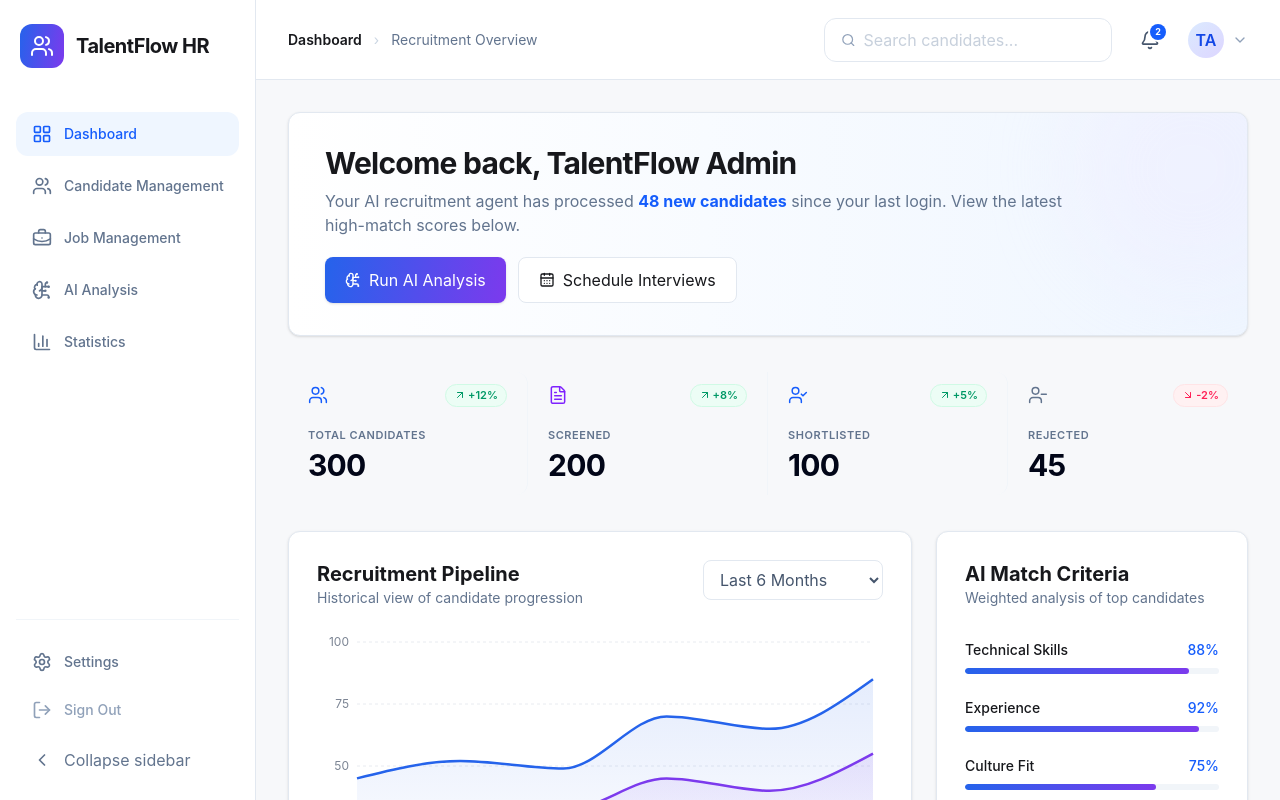
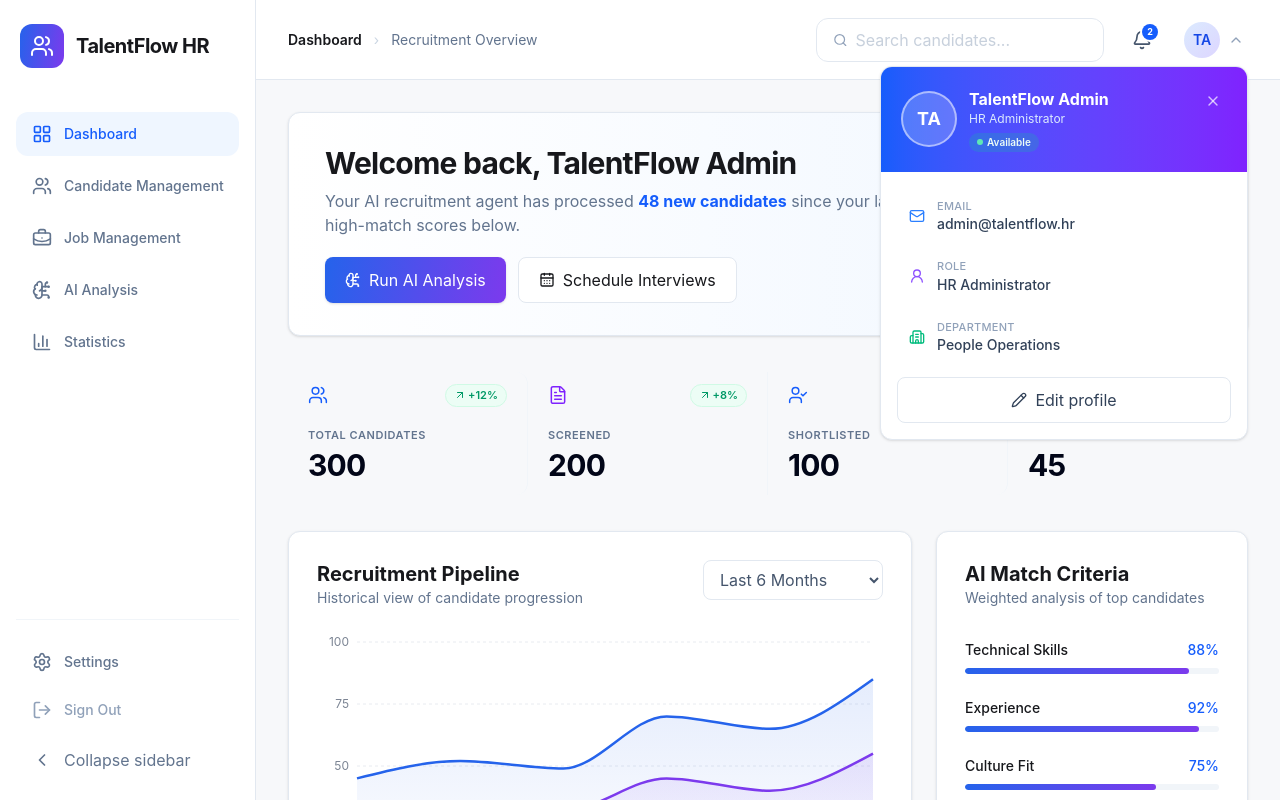
Before and after one commit to Ani-Manjg/hr-recruitment-platform, a React (Vite) app: page / in a window 1280 px wide. Both pictures are taken after a click on the button "TA". Shown: the top 800 px of the page. Built offline with nearby package versions, Linux system fonts and the light colour scheme.

Commit message:
feat: add profile management popover

```diff
--- a/src/components/layout/Topbar.tsx
+++ b/src/components/layout/Topbar.tsx
@@ -1,4 +1,4 @@
-import { Bell, Check, CheckCheck, ChevronDown, Menu, Search, Trash2 } from 'lucide-react'
+import { Bell, Building2, Check, CheckCheck, ChevronDown, Mail, Menu, Pencil, Save, Search, Trash2, UserRound, X } from 'lucide-react'
 import { useEffect, useRef, useState } from 'react'
 import { useLocation } from 'react-router-dom'
 
@@ -19,6 +19,20 @@ type Notification = {
   read: boolean
 }
 
+type Profile = {
+  name: string
+  email: string
+  role: string
+  department: string
+}
+
+const defaultProfile: Profile = {
+  name: 'TalentFlow Admin',
+  email: 'admin@talentflow.hr',
+  role: 'HR Administrator',
+  department: 'People Operations',
+}
+
 const initialNotifications: Notification[] = [
   { id: 1, title: 'New candidate application', message: 'A new candidate has applied for an open position.', time: '5 min ago', read: false },
   { id: 2, title: 'Interview reminder', message: 'You have an upcoming interview scheduled for today.', time: '1 hour ago', read: false },
@@ -29,12 +43,27 @@ export default function Topbar({ onMenu }: { onMenu: () => void }) {
   const { pathname } = useLocation()
   const [notifications, setNotifications] = useState(initialNotifications)
   const [notificationsOpen, setNotificationsOpen] = useState(false)
+  const [profileOpen, setProfileOpen] = useState(false)
+  const [editingProfile, setEditingProfile] = useState(false)
+  const [profile, setProfile] = useState<Profile>(() => {
+    try { return JSON.parse(localStorage.getItem('talentflow-profile') ?? '') as Profile }
+    catch { return defaultProfile }
+  })
+  const [profileDraft, setProfileDraft] = useState(profile)
   const notificationRef = useRef<HTMLDivElement>(null)
+  const profileRef = useRef<HTMLDivElement>(null)
   const unreadCount = notifications.filter(notification => !notification.read).length
+  const initials = profile.name.split(' ').filter(Boolean).slice(0, 2).map(part => part[0]).join('').toUpperCase() || 'TA'
+  const profileIsValid = profileDraft.name.trim().length > 1 && /^[^\s@]+@[^\s@]+\.[^\s@]+$/.test(profileDraft.email.trim())
 
   useEffect(() => {
     function closeOnOutsideClick(event: MouseEvent) {
       if (notificationRef.current && !notificationRef.current.contains(event.target as Node)) setNotificationsOpen(false)
+      if (profileRef.current && !profileRef.current.contains(event.target as Node)) {
+        setProfileOpen(false)
+        setEditingProfile(false)
+        setProfileDraft(profile)
+      }
     }
     function closeOnEscape(event: KeyboardEvent) {
       if (event.key === 'Escape') setNotificationsOpen(false)
@@ -45,10 +74,18 @@ export default function Topbar({ onMenu }: { onMenu: () => void }) {
       document.removeEventListener('mousedown', closeOnOutsideClick)
       document.removeEventListener('keydown', closeOnEscape)
     }
-  }, [])
+  }, [profile])
 
   function markAsRead(id: number) {
     setNotifications(items => items.map(item => item.id === id ? { ...item, read: true } : item))
+  }
+
+  function saveProfile() {
+    if (!profileIsValid) return
+    const next = { ...profileDraft, name: profileDraft.name.trim(), email: profileDraft.email.trim() }
+    setProfile(next)
+    localStorage.setItem('talentflow-profile', JSON.stringify(next))
+    setEditingProfile(false)
   }
 
   return <header className="sticky top-0 z-20 flex h-16 items-center justify-between border-b border-slate-200 bg-white/95 px-4 backdrop-blur sm:px-6 lg:h-20 lg:px-8">
@@ -61,7 +98,7 @@ export default function Topbar({ onMenu }: { onMenu: () => void }) {
     <div className="flex items-center gap-3 lg:gap-5">
       <label className="hidden h-11 w-56 items-center gap-2 rounded-xl border border-slate-200 px-4 text-slate-400 lg:flex xl:w-72"><Search className="size-4" /><input className="w-full bg-transparent text-sm outline-none" placeholder="Search candidates..." /></label>
       <div className="relative" ref={notificationRef}>
-        <button onClick={() => setNotificationsOpen(open => !open)} aria-label={`Notifications${unreadCount ? `, ${unreadCount} unread` : ''}`} aria-expanded={notificationsOpen} className="relative rounded-lg p-2 text-slate-600 transition hover:bg-slate-100">
+        <button onClick={() => { setNotificationsOpen(open => !open); setProfileOpen(false); setEditingProfile(false) }} aria-label={`Notifications${unreadCount ? `, ${unreadCount} unread` : ''}`} aria-expanded={notificationsOpen} className="relative rounded-lg p-2 text-slate-600 transition hover:bg-slate-100">
           <Bell className="size-5" />
           {unreadCount > 0 && <span className="absolute right-0.5 top-0.5 grid min-h-4 min-w-4 place-items-center rounded-full bg-blue-600 px-1 text-[9px] font-bold text-white ring-2 ring-white">{unreadCount}</span>}
         </button>
@@ -80,7 +117,40 @@ export default function Topbar({ onMenu }: { onMenu: () => void }) {
           {notifications.length > 0 && <div className="border-t border-slate-100 p-2"><button onClick={() => setNotifications([])} className="flex w-full items-center justify-center gap-2 rounded-lg py-2 text-xs font-semibold text-slate-500 hover:bg-rose-50 hover:text-rose-600"><Trash2 className="size-3.5" />Clear all notifications</button></div>}
         </section>}
       </div>
-      <button className="flex items-center gap-2"><div className="grid size-9 place-items-center rounded-full bg-gradient-to-br from-blue-100 to-violet-200 font-semibold text-blue-700">TA</div><ChevronDown className="hidden size-4 text-slate-400 sm:block" /></button>
+      <div className="relative" ref={profileRef}>
+        <button onClick={() => { setProfileOpen(open => !open); setNotificationsOpen(false); setEditingProfile(false); setProfileDraft(profile) }} aria-label="Open profile" aria-expanded={profileOpen} className="flex items-center gap-2 rounded-lg p-1 transition hover:bg-slate-100">
+          <div className="grid size-9 place-items-center rounded-full bg-gradient-to-br from-blue-100 to-violet-200 text-sm font-semibold text-blue-700">{initials}</div>
+          <ChevronDown className={`hidden size-4 text-slate-400 transition sm:block ${profileOpen ? 'rotate-180' : ''}`} />
+        </button>
+        {profileOpen && <section aria-label="Profile management" className="card absolute right-0 top-12 w-[min(23rem,calc(100vw-2rem))] overflow-hidden shadow-xl">
+          <div className="bg-gradient-to-r from-blue-600 to-violet-600 px-5 py-5 text-white">
+            <div className="flex items-start justify-between">
+              <div className="flex items-center gap-3">
+                <div className="grid size-14 place-items-center rounded-full border-2 border-white/50 bg-white/20 text-lg font-bold">{initials}</div>
+                <div><h2 className="font-bold">{profile.name}</h2><p className="text-xs text-blue-100">{profile.role}</p><span className="mt-1.5 inline-flex items-center gap-1 rounded-full bg-emerald-400/20 px-2 py-0.5 text-[10px] font-semibold text-emerald-50"><span className="size-1.5 rounded-full bg-emerald-300" />Available</span></div>
+              </div>
+              <button onClick={() => setProfileOpen(false)} aria-label="Close profile" className="rounded-lg p-1.5 text-white/70 hover:bg-white/10 hover:text-white"><X className="size-4" /></button>
+            </div>
+          </div>
+          {!editingProfile ? <div className="p-4">
+            <div className="space-y-1">
+              <div className="flex items-center gap-3 rounded-lg px-3 py-2.5"><Mail className="size-4 text-blue-500" /><div><p className="text-[11px] font-medium uppercase tracking-wide text-slate-400">Email</p><p className="text-sm font-medium text-slate-700">{profile.email}</p></div></div>
+              <div className="flex items-center gap-3 rounded-lg px-3 py-2.5"><UserRound className="size-4 text-violet-500" /><div><p className="text-[11px] font-medium uppercase tracking-wide text-slate-400">Role</p><p className="text-sm font-medium text-slate-700">{profile.role}</p></div></div>
+              <div className="flex items-center gap-3 rounded-lg px-3 py-2.5"><Building2 className="size-4 text-emerald-500" /><div><p className="text-[11px] font-medium uppercase tracking-wide text-slate-400">Department</p><p className="text-sm font-medium text-slate-700">{profile.department}</p></div></div>
+            </div>
+            <button onClick={() => { setProfileDraft(profile); setEditingProfile(true) }} className="mt-3 flex w-full items-center justify-center gap-2 rounded-lg border border-slate-200 py-2.5 text-sm font-semibold text-slate-700 hover:border-blue-200 hover:bg-blue-50 hover:text-blue-600"><Pencil className="size-4" />Edit profile</button>
+          </div> : <form className="space-y-3 p-4" onSubmit={event => { event.preventDefault(); saveProfile() }}>
+            <label className="block"><span className="mb-1.5 block text-xs font-semibold text-slate-600">Full name</span><input value={profileDraft.name} onChange={event => setProfileDraft(current => ({ ...current, name: event.target.value }))} className="h-10 w-full rounded-lg border border-slate-200 px-3 text-sm outline-none focus:border-blue-500 focus:ring-4 focus:ring-blue-50" /></label>
+            <label className="block"><span className="mb-1.5 block text-xs font-semibold text-slate-600">Email address</span><input type="email" value={profileDraft.email} onChange={event => setProfileDraft(current => ({ ...current, email: event.target.value }))} className="h-10 w-full rounded-lg border border-slate-200 px-3 text-sm outline-none focus:border-blue-500 focus:ring-4 focus:ring-blue-50" /></label>
+            <div className="grid grid-cols-2 gap-3">
+              <label className="block"><span className="mb-1.5 block text-xs font-semibold text-slate-600">Role</span><input value={profileDraft.role} onChange={event => setProfileDraft(current => ({ ...current, role: event.target.value }))} className="h-10 w-full rounded-lg border border-slate-200 px-3 text-sm outline-none focus:border-blue-500" /></label>
+              <label className="block"><span className="mb-1.5 block text-xs font-semibold text-slate-600">Department</span><input value={profileDraft.department} onChange={event => setProfileDraft(current => ({ ...current, department: event.target.value }))} className="h-10 w-full rounded-lg border border-slate-200 px-3 text-sm outline-none focus:border-blue-500" /></label>
+            </div>
+            {!profileIsValid && <p className="text-xs font-medium text-rose-600">Enter a name and valid email address.</p>}
+            <div className="flex gap-2 pt-1"><button type="button" onClick={() => { setProfileDraft(profile); setEditingProfile(false) }} className="flex-1 rounded-lg border border-slate-200 py-2.5 text-sm font-semibold text-slate-600 hover:bg-slate-50">Cancel</button><button disabled={!profileIsValid} className="grad-accent flex flex-1 items-center justify-center gap-2 rounded-lg py-2.5 text-sm font-semibold text-white disabled:cursor-not-allowed disabled:opacity-50"><Save className="size-4" />Save</button></div>
+          </form>}
+        </section>}
+      </div>
     </div>
   </header>
 }
```
